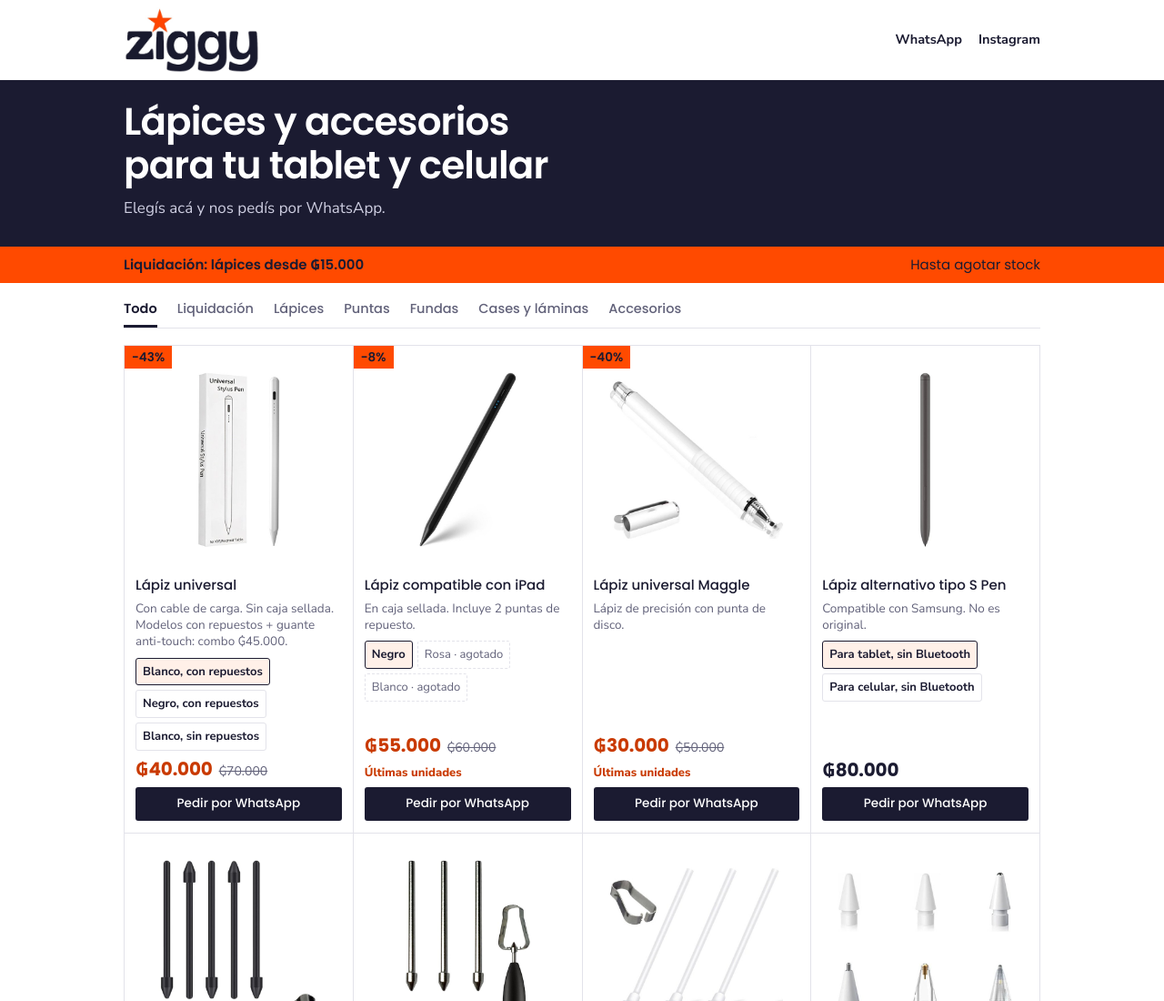
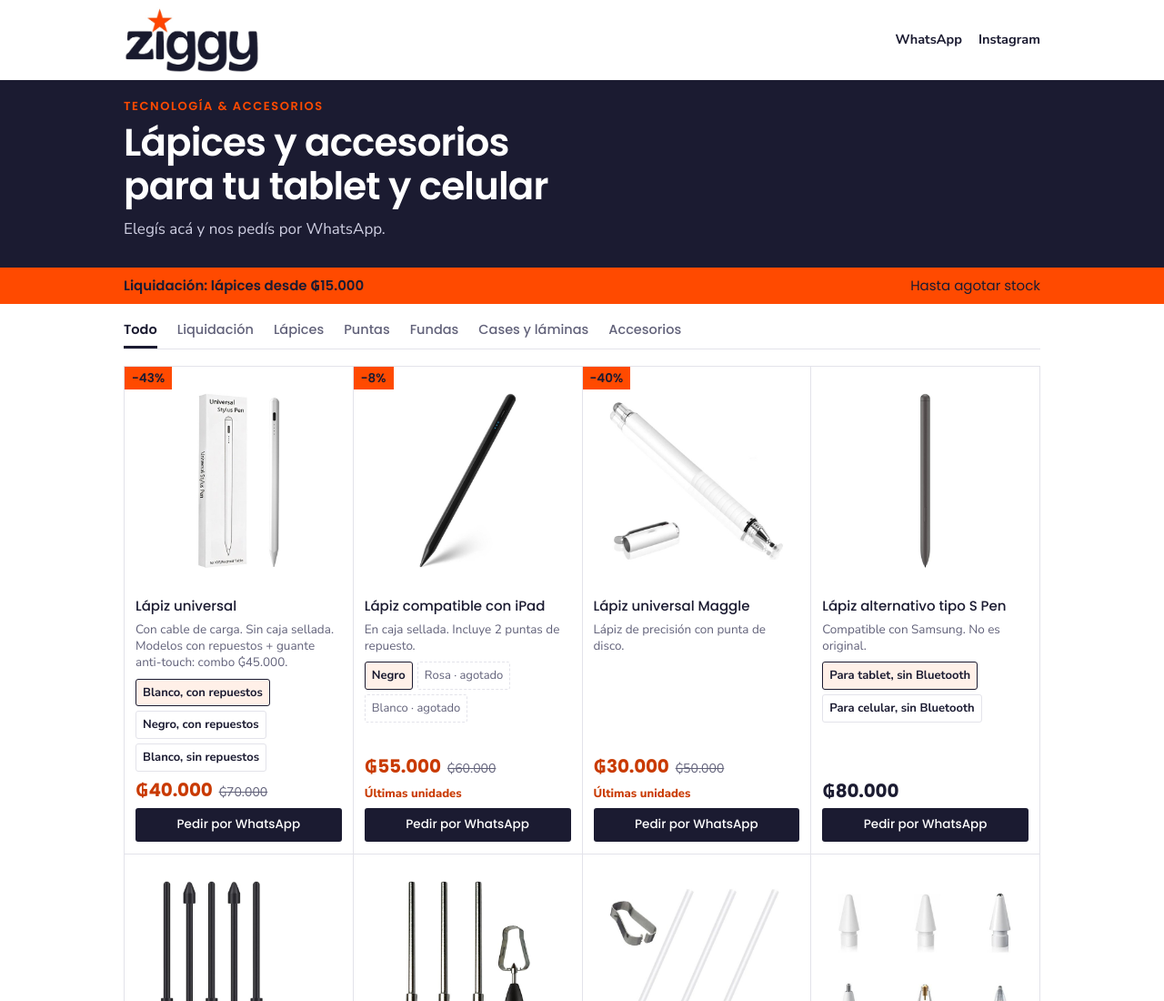
Before and after one commit to ziggypyg/ziggypyg.github.io, a plain HTML site: page index.html in a window 1280 px wide. Shown: the top 1100 px of the page at 91% size. Drawn offline with Linux system fonts and the light colour scheme.

Commit message:
Agregar etiqueta Tecnología & accesorios
Co-Authored-By: Claude Opus 5.5 <noreply@anthropic.com>
Claude-Session: https://claude.ai/code/session_01ADwd8HB3NWVph2tHqHnPbX

```diff
--- a/index.html
+++ b/index.html
@@ -44,6 +44,7 @@ a { color: inherit; }
 .links a:hover { border-color: currentColor; }
 .hero { padding-block: 22px 30px; }
 h1 { margin: 0; font: 600 clamp(27px, 7.4vw, 42px)/1.15 var(--head); letter-spacing: -.02em; max-width: 19ch; text-wrap: balance; }
+.eyebrow { margin: 0 0 10px; font: 600 13px/1 var(--head); letter-spacing: .12em; text-transform: uppercase; color: var(--coral); }
 .lead { margin: 10px 0 0; color: var(--mint); font-size: 17px; max-width: 46ch; }
 .promo { background: var(--coral); color: var(--on-coral); }
 .promo .in { display: flex; flex-wrap: wrap; justify-content: space-between; gap: 0 14px; padding-block: 10px; font: 600 15px/1.35 var(--head); }
@@ -95,6 +96,7 @@ h1 { margin: 0; font: 600 clamp(27px, 7.4vw, 42px)/1.15 var(--head); letter-spac
     </nav>
   </div>
   <div class="hero-band"><div class="in hero">
+    <p class="eyebrow">Tecnología &amp; accesorios</p>
     <h1>Lápices y accesorios para tu tablet y celular</h1>
     <p class="lead">Elegís acá y nos pedís por WhatsApp.</p>
   </div></div>
```
